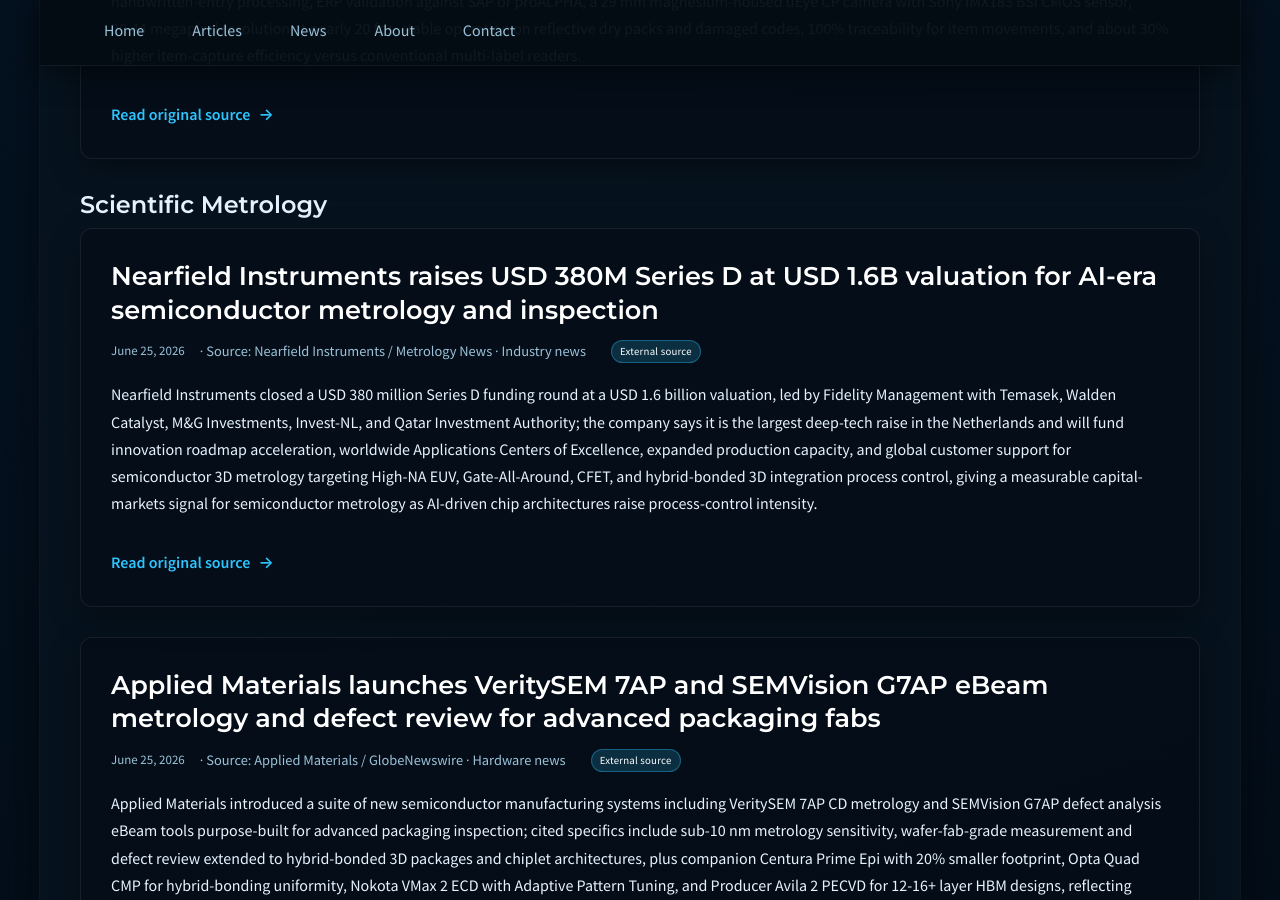
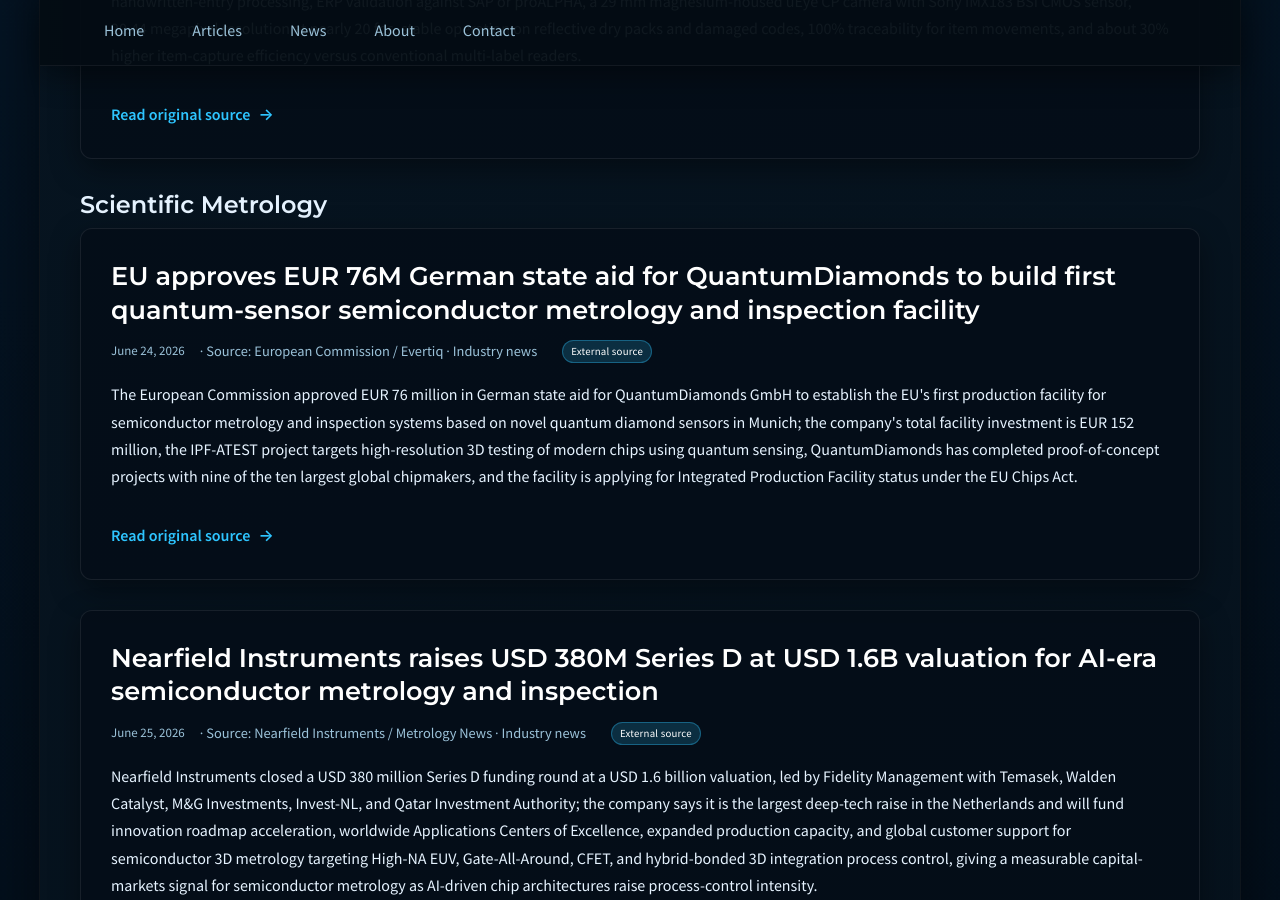
Before and after one commit to JohnForeman/MetrologyCentral, a Jekyll site: the page built from news.md, in a window 1280 px wide and 900 px high, scrolled down 5787 px. Built offline with Jekyll 4.4.1, drawn with Linux system fonts in a browser that asks for light colours.

Commit message:
overnight sweep 2026-06-27: +4 high-signal entries (QuantumDiamonds quantum metrology, IBM 7A transistor, I-Pulse CHIPS SiC, NIST MEP AM pilot)

```diff
--- a/_data/news.yml
+++ b/_data/news.yml
@@ -1,3 +1,31 @@
+- date: '2026-06-26'
+  title: NIST launches MEP pilot program targeting additive manufacturing for aerospace and critical minerals supply chain
+  source: NIST / Manufacturing Dive
+  sector: industrial_manufacturing
+  kind: standards_method
+  summary: NIST's Manufacturing Extension Partnership launched a competitive pilot program committing approximately USD 20 million per project over two years for existing MEP centers to accelerate adoption and commercialization of advanced manufacturing technologies; the two initial technology topics are additive manufacturing for aerospace components and establishing a domestic critical minerals supply chain, with centers expected to develop and validate shared technology frameworks that help small and medium-sized manufacturers adopt advanced manufacturing methods and enter new markets.
+  url: https://www.manufacturingdive.com/news/nist-launches-mep-pilot-program-additive-manufacturing-critical-minerals/823797/
+- date: '2026-06-25'
+  title: IBM unveils world's first sub-1 nm chip technology with 7Å nanostack 3D transistor architecture
+  source: IBM
+  sector: industrial_manufacturing
+  kind: industry_news
+  summary: IBM unveiled the world's first sub-1 nanometer chip technology at the 7 angstrom (0.7 nm) node, featuring a nanostack 3D transistor architecture that vertically stacks and staggers nanosheet transistors; cited results include nearly 100 billion transistors on a fingernail-sized chip, up to 50 percent higher performance or 70 percent greater energy efficiency versus the 2 nm node, 40 percent improvement in SRAM scaling, and a roadmap projecting at least a decade of continued semiconductor scaling with mass production slated for approximately 2031.
+  url: https://newsroom.ibm.com/2026-06-25-ibm-debuts-worlds-first-sub-1-nanometer-chip-technology
+- date: '2026-06-25'
+  title: I-Pulse signs USD 250M CHIPS Act definitive agreement for silicon-carbide semiconductor R&D and pulsed-power manufacturing
+  source: NIST / Business Wire
+  sector: industrial_manufacturing
+  kind: industry_news
+  summary: The U.S. Department of Commerce signed a definitive CHIPS and Science Act agreement with I-Pulse for a USD 250 million R&D award to develop novel silicon-carbide power semiconductors capable of operating in extreme high-temperature, high-current, and high-voltage environments; cited applications include pulsed-power systems for geothermal and critical-minerals drilling, advanced manufacturing, medical devices, and fusion power, with the Department receiving a minority non-controlling equity stake in I-Pulse.
+  url: https://www.businesswire.com/news/home/20260625994248/en/I-Pulse-Signs-Definitive-Agreement-with-the-U.S.-Department-of-Commerce-for-250-Million-CHIPS-R-D-Award
+- date: '2026-06-24'
+  title: EU approves EUR 76M German state aid for QuantumDiamonds to build first quantum-sensor semiconductor metrology and inspection facility
+  source: European Commission / Evertiq
+  sector: scientific_metrology
+  kind: industry_news
+  summary: The European Commission approved EUR 76 million in German state aid for QuantumDiamonds GmbH to establish the EU's first production facility for semiconductor metrology and inspection systems based on novel quantum diamond sensors in Munich; the company's total facility investment is EUR 152 million, the IPF-ATEST project targets high-resolution 3D testing of modern chips using quantum sensing, QuantumDiamonds has completed proof-of-concept projects with nine of the ten largest global chipmakers, and the facility is applying for Integrated Production Facility status under the EU Chips Act.
+  url: https://evertiq.com/design/2026-06-24-eu-clears-76-million-german-state-aid-for-quantumdiamonds
 - date: '2026-06-25'
   title: Nearfield Instruments raises USD 380M Series D at USD 1.6B valuation for AI-era semiconductor metrology and inspection
   source: Nearfield Instruments / Metrology News
```
